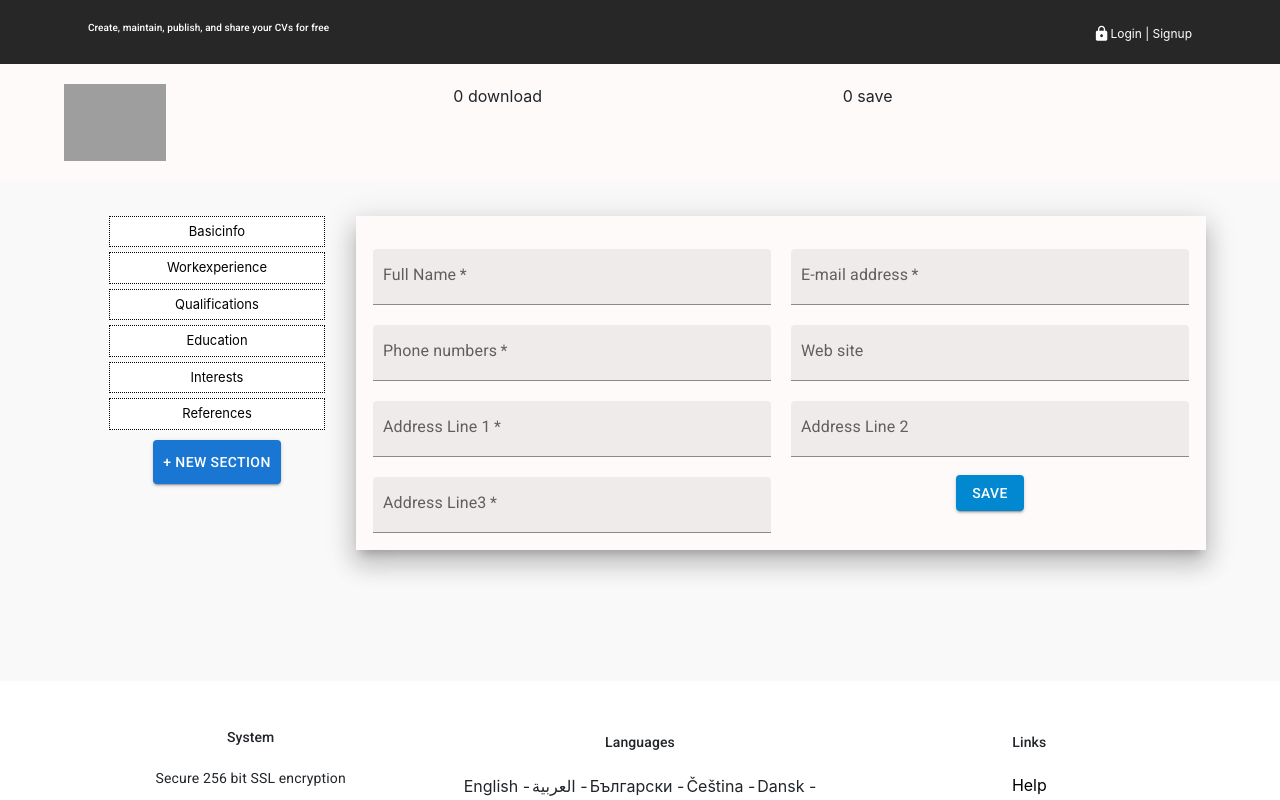
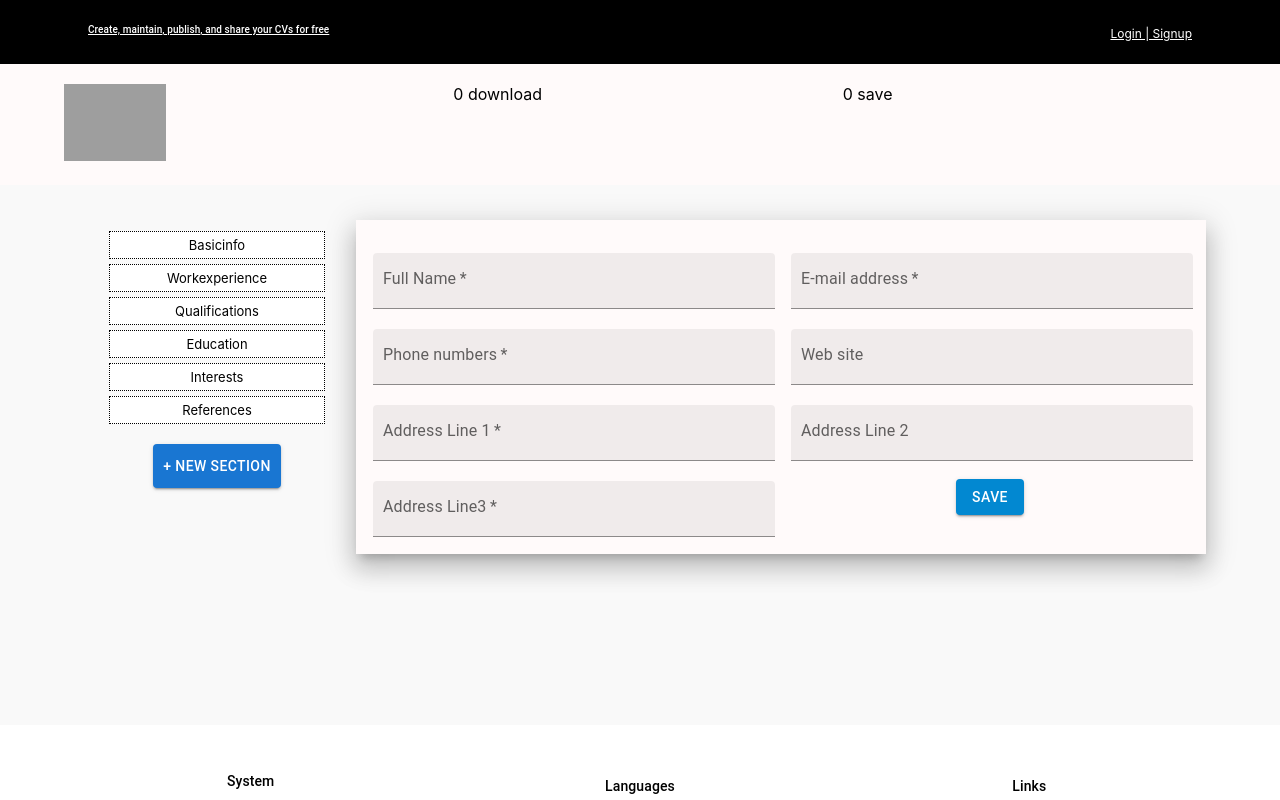
Before and after one commit to hossamabdulmagid/mui-react, a React (Create React App) app: page /create-cv in a window 1280 px wide. Shown: the top 800 px of the page. Built offline with nearby package versions, Linux system fonts and the light colour scheme; grey boxes are pictures that could not be loaded.

Commit message:
working on editor issue

```diff
--- a/public/index.html
+++ b/public/index.html
@@ -16,11 +16,11 @@
       user's mobile device or desktop. See https://developers.google.com/web/fundamentals/web-app-manifest/
     -->
   <link rel="manifest" href="%PUBLIC_URL%/manifest.json" />
-
+  <!--
   <link rel="stylesheet" href="https://maxcdn.bootstrapcdn.com/bootstrap/4.5.0/css/bootstrap.min.css"
     integrity="sha384-9aIt2nRpC12Uk9gS9baDl411NQApFmC26EwAOH8WgZl5MYYxFfc+NcPb1dKGj7Sk" crossorigin="anonymous" />
   <link rel="stylesheet" href="path/to/font-awesome/css/font-awesome.min.css" />
-  <link rel="stylesheet" href="https://fonts.googleapis.com/css?family=Roboto:300,400,500,700&display=swap" />
+  <link rel="stylesheet" href="https://fonts.googleapis.com/css?family=Roboto:300,400,500,700&display=swap" /> -->
 
   <!--
       Notice the use of %PUBLIC_URL% in the tags above.
--- a/src/App.tsx
+++ b/src/App.tsx
@@ -17,7 +17,9 @@ import CreateCv from './pages/create-cv-page/create-cv.component';
 const App: React.FC = (): JSX.Element => {
   return (
     <Box>
-      <Navbar label='Login | Signup' />
+      <Box sx={{ backgroundColor: 'black' }}>
+        <Navbar label='Login | Signup' />
+      </Box>
       <ScrollToTop />
       <Routes>
         <Route path="/" element={<HomePage />} />
--- a/src/component/navbar/navbar.tsx
+++ b/src/component/navbar/navbar.tsx
@@ -2,7 +2,7 @@ import React, { FC } from 'react';
 import AppBar from '@mui/material/AppBar';
 import Toolbar from '@mui/material/Toolbar';
 import Typography from '@mui/material/Typography';
-import { Container, Grid } from '@mui/material';
+import { Container, Grid, Box } from '@mui/material';
 import { Link } from 'react-router-dom';
 import LockIcon from '@mui/icons-material/Lock';
 import { ThemeProvider, createTheme } from '@mui/material/styles';
@@ -10,6 +10,7 @@ const theme = createTheme({
     typography: {
         fontSize: 10,
     },
+
 });
 
 interface IProps {
@@ -18,7 +19,9 @@ interface IProps {
 
 const NavbarLabel: React.FC<IProps> = (props): JSX.Element => {
     return (
-        <Container>
+        <Box sx={{ backgroundColor: 'black' }}>
+
+            <Container sx={{}}>
                 <Toolbar>
                     <ThemeProvider theme={theme}>
                         <Grid container spacing={2}>
@@ -32,6 +35,7 @@ const NavbarLabel: React.FC<IProps> = (props): JSX.Element => {
                                     component='div'
                                     sx={{
                                         flexGrow: 1, textAlign: 'left',
+                                        color: 'white',
                                         "&:hover": { color: 'white' }
                                     }}>
                                     <Link
@@ -57,13 +61,7 @@ const NavbarLabel: React.FC<IProps> = (props): JSX.Element => {
                                     "&:hover": { color: 'white' }
 
                                 }}>
-                            <LockIcon
-                                sx={{
-                                    padding: '0px',
-                                    marginTop: '',
-                                    textAlign: 'right'
-                                }}
-                            />
+
                                 <Link
                                     to="/login"
                                     style={{
@@ -77,6 +75,7 @@ const NavbarLabel: React.FC<IProps> = (props): JSX.Element => {
                     </ThemeProvider>
                 </Toolbar>
             </Container>
+        </Box>
     );
 }
 
--- a/src/pages/create-cv-page/create-cv.component.tsx
+++ b/src/pages/create-cv-page/create-cv.component.tsx
@@ -177,7 +177,7 @@ const CreateCv: React.FC = (): JSX.Element => {
                                             </li>
                                         )
                                     })}
-                                    <Button variant='contained' sx={{ margin: '5px', padding: '10px' }} onClick={handleOpen}>
+                                    <Button variant='contained' sx={{ marginTop: '15px', padding: '10px' }} onClick={handleOpen}>
                                         + New Section
                                     </Button>
                                 </ul>
--- a/src/pages/create-cv-page/qualifications/qualifications.component.tsx
+++ b/src/pages/create-cv-page/qualifications/qualifications.component.tsx
@@ -1,11 +1,84 @@
+import { useState, useRef, ChangeEvent } from 'react';
 import { Box } from "@mui/material";
+// @ts-ignore
+import { convertFromRaw } from 'draft-js';
+// @ts-ignore
+import MUIEditor, { MUIEditorState, toolbarControlTypes } from 'react-mui-draft-wysiwyg'
 
 const QualificationsInformation: React.FC = (): JSX.Element => {
+    const config = {
+        toolbar: {
+            style: {
+                padding: 25,
+                background: 'white',
+            },
+            controls: [
+                toolbarControlTypes.undo,
+                toolbarControlTypes.redo,
+                toolbarControlTypes.divider,
+                toolbarControlTypes.bold,
+                toolbarControlTypes.italic,
+                toolbarControlTypes.underline,
+                toolbarControlTypes.strikethrough,
+                // Include all of the default toolbar options except for fontColor
+                // toolbarControlTypes.fontColor,
+                // toolbarControlTypes.fontBackgroundColor,
+                toolbarControlTypes.divider,
+                // toolbarControlTypes.linkAdd,
+                // toolbarControlTypes.linkRemove,
+                // toolbarControlTypes.image,
+                // toolbarControlTypes.divider,
+                // toolbarControlTypes.blockType,
+                toolbarControlTypes.fontSize,
+                // toolbarControlTypes.fontFamily,
+                toolbarControlTypes.textAlign,
+                toolbarControlTypes.divider,
+                toolbarControlTypes.unorderedList,
+                toolbarControlTypes.orderedList
+            ]
+        },
+    }
+    const rawContent = {
+        blocks: [
+            {
+                data: {},
+                depth: 0,
+                entityRanges: [],
+                inlineStyleRanges: [],
+                key: '2vm6d',
+                text: 'Hello world',
+                type: 'header-one',
+            },
+        ],
+        entityMap: {},
+    }
+
+    const [editorState, setEditorState] = useState(
+        MUIEditorState.createWithContent(
+            config,
+            convertFromRaw(rawContent),
+        ))
+
+
+    const onChange = (newState: any) => {
+        setEditorState(newState)
+        console.log(newState);
+        console.log(editorState.data);
+    }
+    let ref = useRef();
     return (
-        <Box>
-            Qualifications  Information
-        </Box>
-    );
+        <>
+            <MUIEditor
+                editorState={editorState}
+                onChange={onChange}
+                config={config}
+                ref={ref}
+                onEditorStateChange={(e:ChangeEvent<HTMLInputElement>) => setEditorState(e.target.value)}
+
+
+            />
+        </>
+    )
 }
 
 export default QualificationsInformation;
```
Also changed, not shown: package.json (+9 -1 lines), 1 other file (tests, documents, lock files or other folders). Lines whose indentation alone changed are shown as unchanged.
